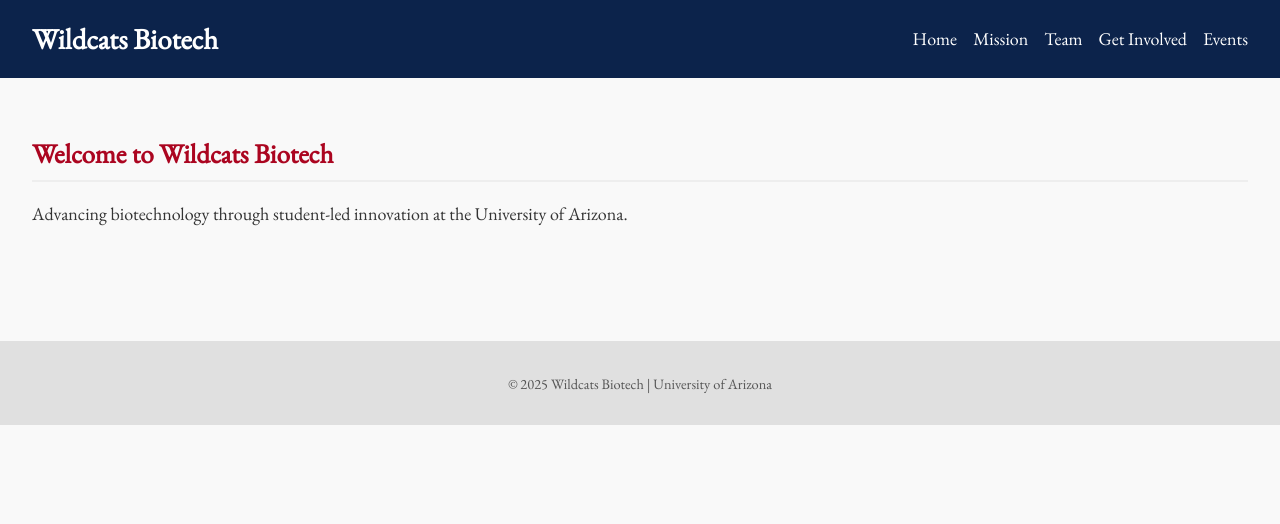
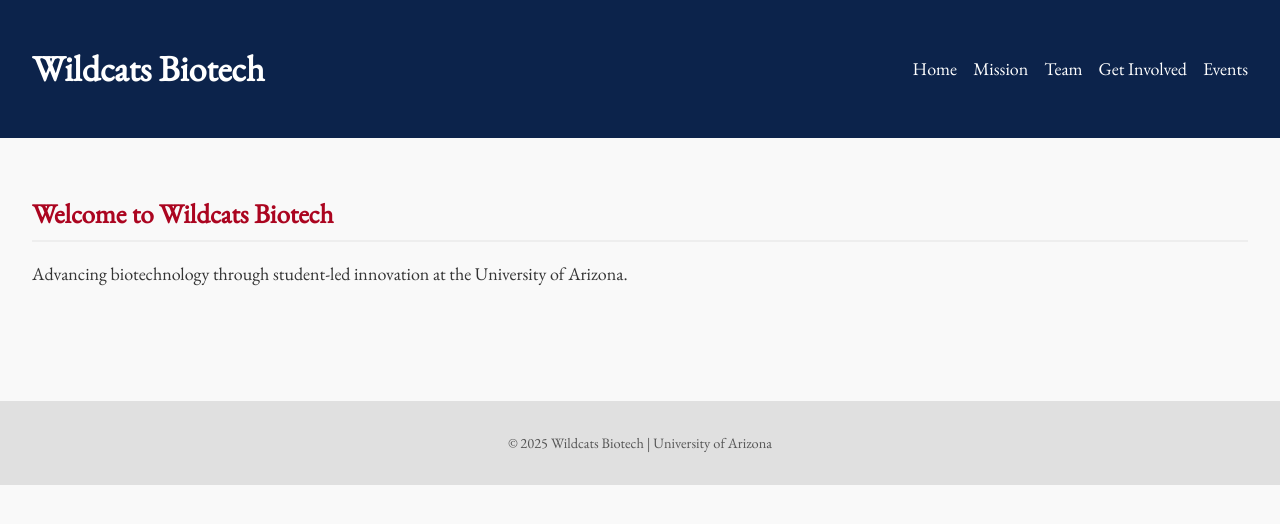
Before and after one commit to Rshaw814/wildcats-biotech, a Jekyll site: the page built from index.md, in a window 1280 px wide. Shown: the top 524 px of the page. Built offline with Jekyll 4.4.1, drawn with Linux system fonts in a browser that asks for light colours.

Commit message:
Added EB Garamond font and updated sytles

```diff
--- a/assets/css/styles.css
+++ b/assets/css/styles.css
@@ -21,8 +21,9 @@ header {
 }
 
 header h1 {
-  margin: 0;
-  font-size: 1.8rem;
+  font-family: 'EB Garamond', serif:
+  font_size: 2.5rem:;
+  font-weight: 700;
 }
 
 nav ul {
```
